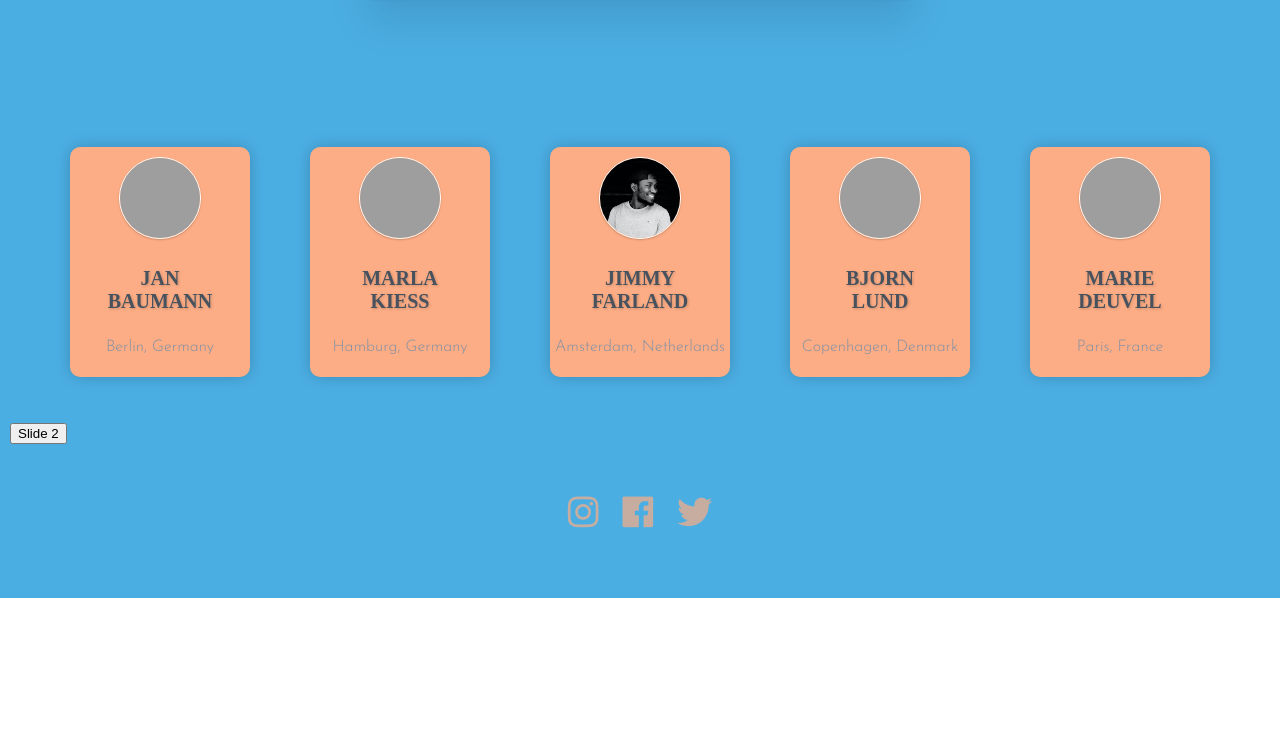
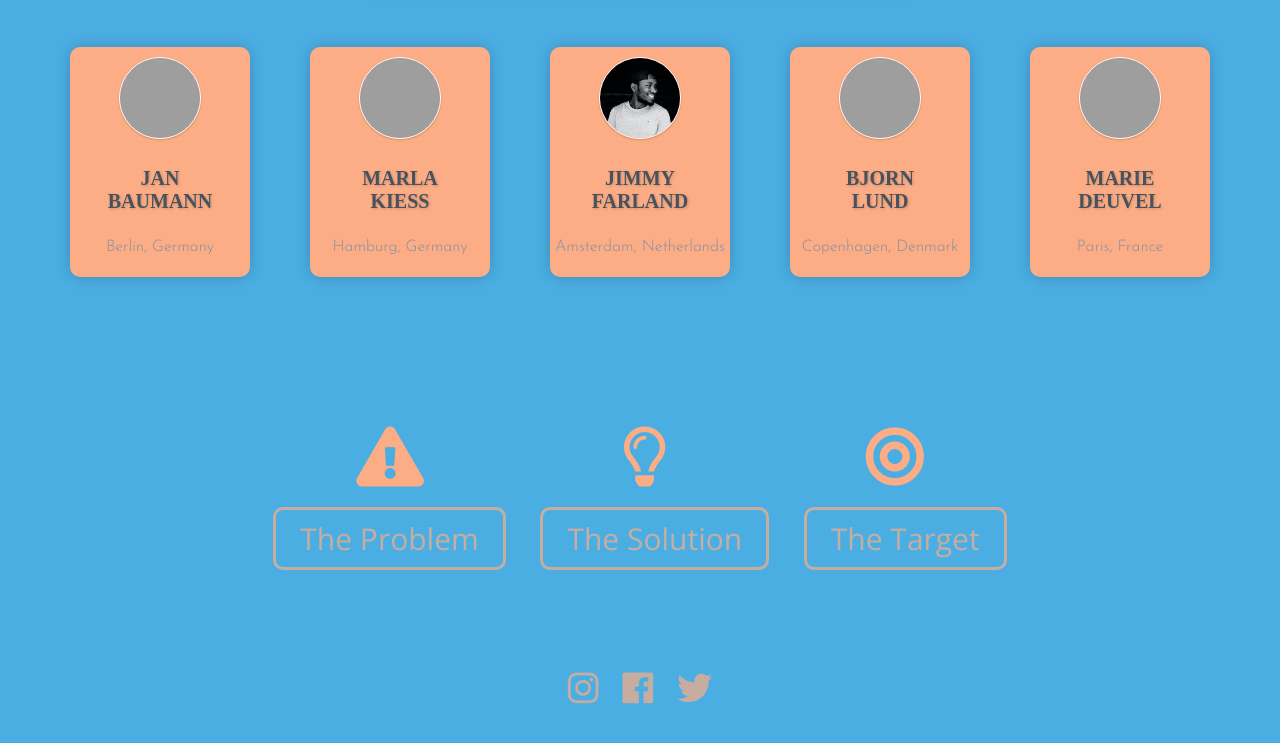
Before and after one commit to theplum97/landing, a plain HTML site: page home.html in a window 1280 px wide. Shown: the part 509-1252 px from the top of the page. Before the commit the page ends 1107 px from the top, so only its background shows below. Drawn offline with nearby package versions, Linux system fonts and the light colour scheme; grey boxes are pictures that could not be loaded; a web font is replaced by a local one.

Commit message:
Added new html files and buttons to new slides

```diff
--- a/css/components/banner.css
+++ b/css/components/banner.css
@@ -1,7 +1,7 @@
 .banner {
   background-size: cover;
   background-position: center;
-  padding: 150px 0;
+  padding: 100px 0;
   text-align: center;
   display: flex;
   flex-direction: column;
--- a/css/components/buttons.css
+++ b/css/components/buttons.css
@@ -0,0 +1,36 @@
+.btn-ghost {
+  color: #FCAD85;
+  border: 3px solid #FCAD85;
+  padding: 8px 24px;
+  border-radius: 10px;
+  font-weight: lighter;
+  opacity: 0.7;
+  transition: transform 200ms ease-out;
+}
+
+.btn-ghost:hover {
+  opacity: 1;
+  transform: scale(1.1);
+}
+
+.buttons-box {
+  display: flex;
+  align-items: center;
+  justify-content: space-around;
+  padding-top: 20px;
+  width: 60vw;
+  margin: 0 auto;
+  font-size: 30px;
+  padding-bottom: 50px;
+}
+
+.symbols-box {
+  display: flex;
+  align-items: center;
+  justify-content: space-around;
+  padding-top: 150px;
+  width: 60vw;
+  margin: 0 auto;
+  font-size: 60px;
+  color: #FCAD85;
+}
--- a/index.html
+++ b/home.html
@@ -11,7 +11,7 @@
 <body>
   <div class="container">
     <div class="navbar-curate">
-      <div><a href="#">curate.</a></div>
+      <div><a href="/home.html">curate.</a></div>
       <div><a href="#">Photographer?</a></div>
     </div>
     <!-- code a Hero / Banner section -->
@@ -65,9 +65,16 @@
     </div>
 
     <!-- code a footer -->
-    <br>
-    <br>
-    <div><a href="/slide2.html"><button>Slide 2</button></a></div>
+    <div class="symbols-box">
+      <i class="fas fa-exclamation-triangle"></i>
+      <i class="far fa-lightbulb"></i>
+      <i class="fas fa-bullseye"></i>
+    </div>
+    <div class="buttons-box">
+      <a href="/problem.html" class="btn-ghost">The Problem</a>
+      <a href="/solution.html" class="btn-ghost">The Solution</a>
+      <a href="/target.html" class="btn-ghost">The Target</a>
+    </div>
     <br>
     <br>
     <div class="footer">
```
Also changed, not shown: problem.html (renamed from slide2.html, +1 -1 lines), solution.html (added), target.html (added).
